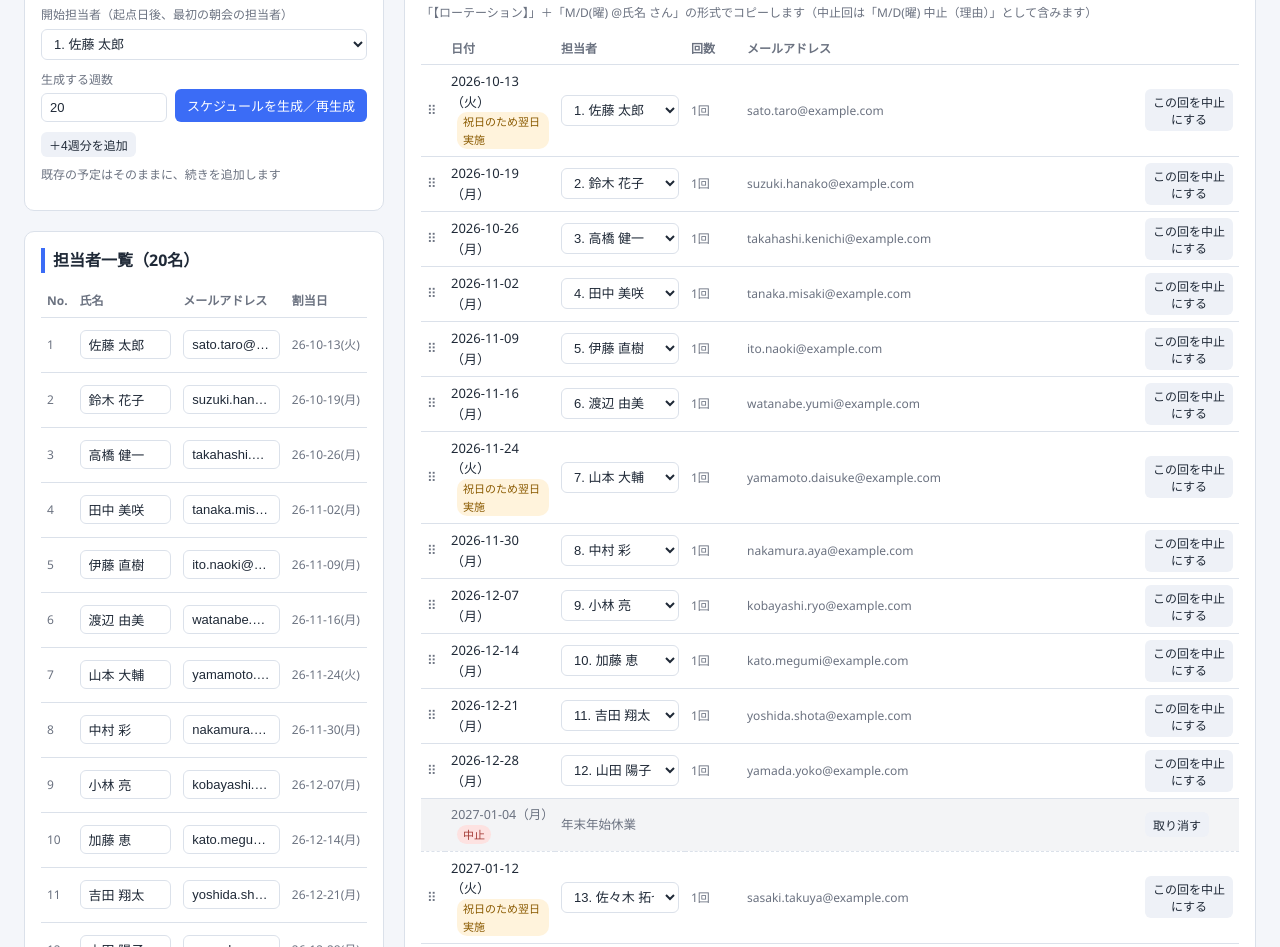
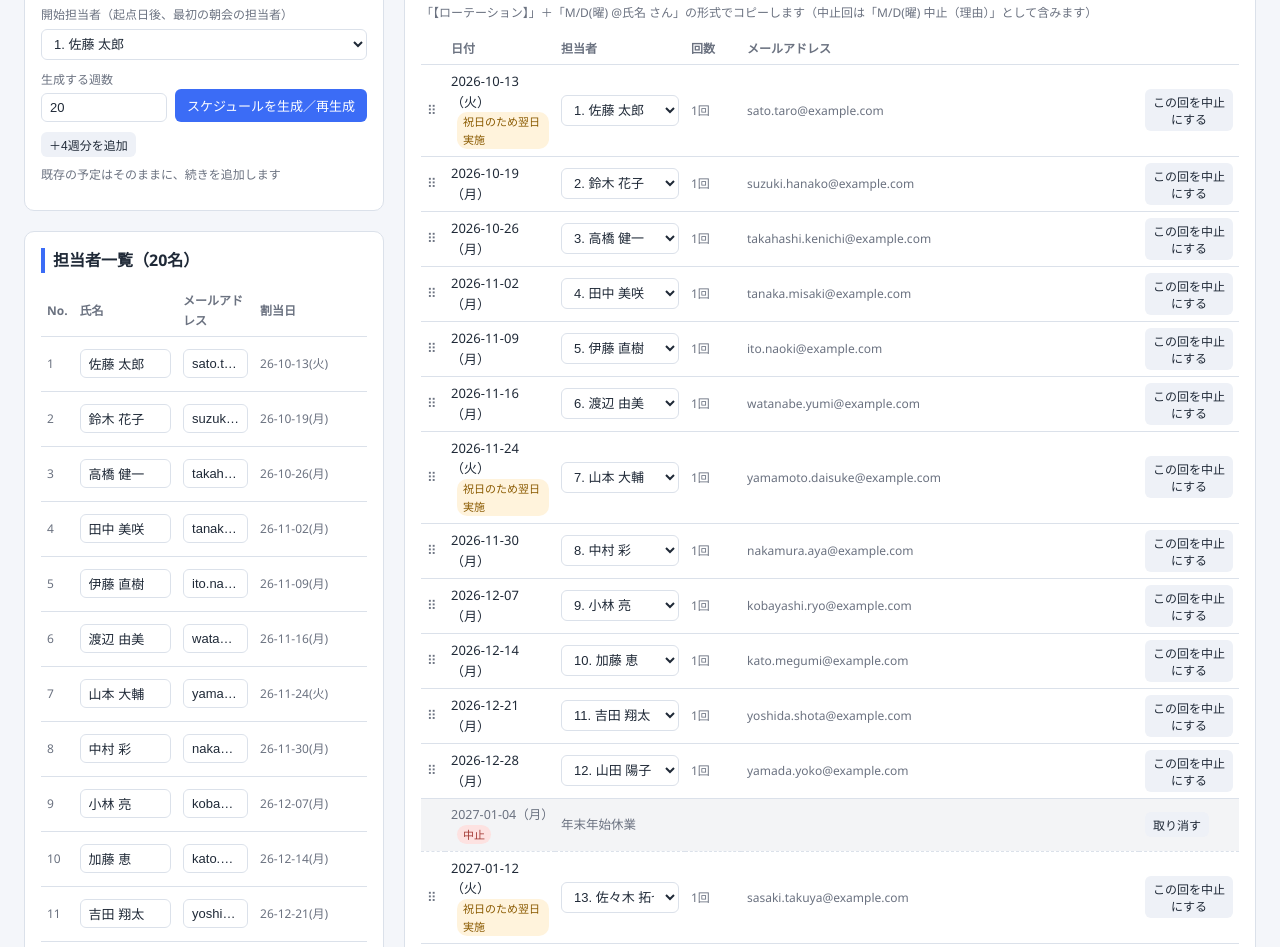
Before and after one commit to sup-nhasuike/asakai-touban, a plain HTML site: page public/index.html in a window 1280 px wide. Shown: the part 478-1425 px from the top of the page. Drawn offline with Linux system fonts and the light colour scheme.

Commit message:
担当者一覧: メールアドレス列の幅も元の意図(17%相当)に修正
削除ボタンとの間隔調整時に110pxにしてしまい、以前より広くなって
いたため、元の17%幅相当の78pxに戻す。表のmin-widthも合わせて調整。

Co-Authored-By: Claude Sonnet 5 <noreply@anthropic.com>

```diff
--- a/public/index.html
+++ b/public/index.html
@@ -50,7 +50,7 @@
   th,td{padding:6px 6px; border-bottom:1px solid var(--border); text-align:left; vertical-align:middle;}
   th{color:var(--sub); font-weight:600; font-size:12px;}
   .member-row input{width:100%;}
-  #memberTable{table-layout:fixed; width:auto; min-width:427px; max-width:100%;}
+  #memberTable{table-layout:fixed; width:auto; min-width:395px; max-width:100%;}
   #memberTable td, #memberTable th{overflow:hidden;}
   #memberTable input{text-overflow:ellipsis;}
   .small-btn{padding:4px 8px; font-size:12px;}
@@ -144,7 +144,7 @@
           <thead><tr>
             <th style="width:28px;">No.</th>
             <th style="width:105px;">氏名</th>
-            <th style="width:110px;">メールアドレス</th>
+            <th style="width:78px;">メールアドレス</th>
             <th style="width:140px;">割当日</th>
             <th style="width:44px;"></th>
           </tr></thead>
```
